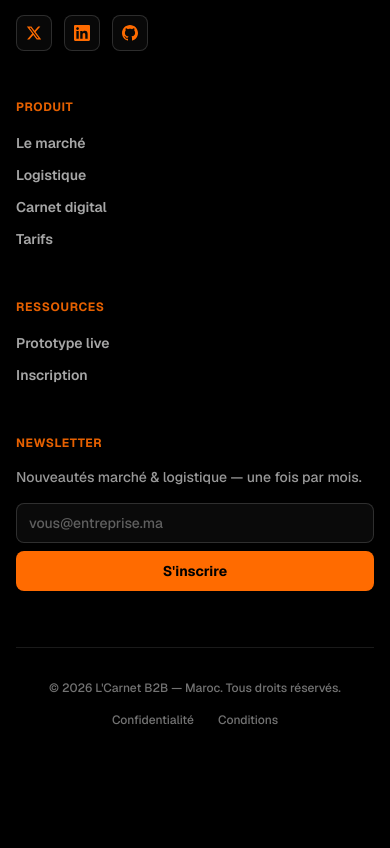
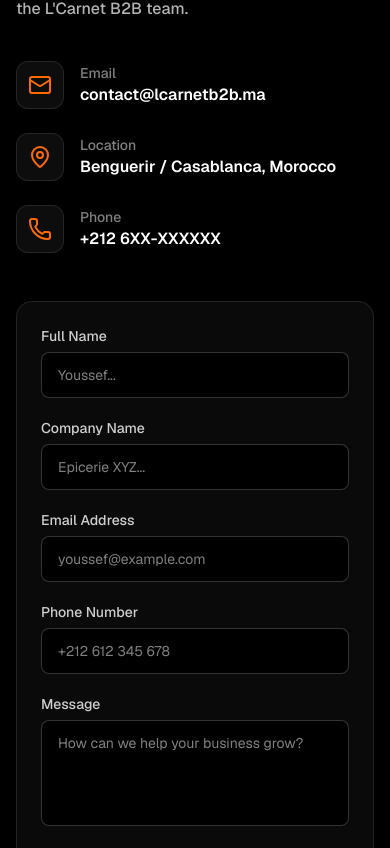
Before and after one commit to omorakwant/moul-sel3a, a Next.js app in the folder lcarnet-b2b-landing/: page / in a window 390 px wide. Shown: the part 5396-6244 px from the top of the page. Before the commit the page ends 6188 px from the top, so only its background shows below. Built offline with nearby package versions, Linux system fonts and the light colour scheme.

Commit message:
Add high-conversion Contact Us section with Framer Motion

```diff
--- a/lcarnet-b2b-landing/package.json
+++ b/lcarnet-b2b-landing/package.json
@@ -9,6 +9,7 @@
     "lint": "eslint"
   },
   "dependencies": {
+    "framer-motion": "^12.38.0",
     "lucide-react": "^1.6.0",
     "next": "16.2.1",
     "react": "19.2.4",
--- a/lcarnet-b2b-landing/src/app/page.tsx
+++ b/lcarnet-b2b-landing/src/app/page.tsx
@@ -5,6 +5,7 @@ import {
   MoroccanPricing,
   MoroccanSolutions,
   SiteHeader,
+  MoroccanContact,
 } from "@/components/home";
 
 export default function Home() {
@@ -16,6 +17,7 @@ export default function Home() {
         <MoroccanMarquee />
         <MoroccanSolutions />
         <MoroccanPricing />
+        <MoroccanContact />
       </main>
       <MoroccanFooter />
     </div>
--- a/lcarnet-b2b-landing/src/components/home/index.ts
+++ b/lcarnet-b2b-landing/src/components/home/index.ts
@@ -4,3 +4,4 @@ export { MoroccanSolutions } from "./moroccan-solutions";
 export { MoroccanPricing } from "./moroccan-pricing";
 export { MoroccanFooter } from "./moroccan-footer";
 export { SiteHeader } from "./site-header";
+export { MoroccanContact } from "./moroccan-contact";
--- /dev/null
+++ b/lcarnet-b2b-landing/src/components/home/moroccan-contact.tsx
@@ -0,0 +1,207 @@
+"use client";
+
+import { useState } from "react";
+import { motion } from "framer-motion";
+import { Mail, MapPin, Phone } from "lucide-react";
+
+export function MoroccanContact() {
+  const [status, setStatus] = useState<"idle" | "loading" | "success" | "error">("idle");
+
+  const handleSubmit = async (e: React.FormEvent<HTMLFormElement>) => {
+    e.preventDefault();
+    setStatus("loading");
+
+    const form = e.currentTarget;
+    const data = new FormData(form);
+
+    try {
+      // Replace YOUR_FORM_ID with the actual Formspree ID
+      const response = await fetch("https://formspree.io/f/YOUR_FORM_ID", {
+        method: "POST",
+        body: data,
+        headers: {
+          Accept: "application/json",
+        },
+      });
+
+      if (response.ok) {
+        setStatus("success");
+        form.reset();
+      } else {
+        setStatus("error");
+      }
+    } catch (error) {
+      setStatus("error");
+    }
+  };
+
+  return (
+    <section className="bg-black px-4 py-20 sm:py-28" id="contact">
+      <div className="mx-auto max-w-6xl">
+        <motion.div
+          initial={{ opacity: 0, y: 20 }}
+          whileInView={{ opacity: 1, y: 0 }}
+          viewport={{ once: true }}
+          transition={{ duration: 0.6 }}
+          className="grid gap-12 lg:grid-cols-2 lg:gap-8"
+        >
+          {/* Left Side: Contact Info */}
+          <div className="flex flex-col justify-center">
+            <h2 className="text-3xl font-extrabold tracking-tight text-white sm:text-4xl md:text-5xl">
+              Get in Touch
+            </h2>
+            <p className="mt-4 max-w-xl text-base font-medium text-white/70 sm:text-lg">
+              Ready to transform your supply chain? Have questions about our marketplace?
+              Reach out to the L&apos;Carnet B2B team.
+            </p>
+
+            <div className="mt-10 space-y-6">
+              <div className="flex items-center gap-4">
+                <div className="flex h-12 w-12 shrink-0 items-center justify-center rounded-xl border border-white/10 bg-white/5 text-[#FF6B00]">
+                  <Mail className="h-6 w-6" aria-hidden />
+                </div>
+                <div>
+                  <p className="text-sm font-medium text-white/50">Email</p>
+                  <p className="text-base font-semibold text-white">contact@lcarnetb2b.ma</p>
+                </div>
+              </div>
+
+              <div className="flex items-center gap-4">
+                <div className="flex h-12 w-12 shrink-0 items-center justify-center rounded-xl border border-white/10 bg-white/5 text-[#FF6B00]">
+                  <MapPin className="h-6 w-6" aria-hidden />
+                </div>
+                <div>
+                  <p className="text-sm font-medium text-white/50">Location</p>
+                  <p className="text-base font-semibold text-white">Benguerir / Casablanca, Morocco</p>
+                </div>
+              </div>
+
+              <div className="flex items-center gap-4">
+                <div className="flex h-12 w-12 shrink-0 items-center justify-center rounded-xl border border-white/10 bg-white/5 text-[#FF6B00]">
+                  <Phone className="h-6 w-6" aria-hidden />
+                </div>
+                <div>
+                  <p className="text-sm font-medium text-white/50">Phone</p>
+                  <p className="text-base font-semibold text-white">+212 6XX-XXXXXX</p>
+                </div>
+              </div>
+            </div>
+          </div>
+
+          {/* Right Side: Functional Form */}
+          <div className="rounded-2xl border border-white/10 bg-[#0a0a0a] p-6 shadow-2xl sm:p-10">
+            {status === "success" ? (
+              <motion.div
+                initial={{ opacity: 0, scale: 0.95 }}
+                animate={{ opacity: 1, scale: 1 }}
+                className="flex h-full min-h-[300px] flex-col items-center justify-center text-center"
+              >
+                <div className="mb-4 flex h-16 w-16 items-center justify-center rounded-full bg-[#FF6B00]/20 text-[#FF6B00]">
+                  <Mail className="h-8 w-8" />
+                </div>
+                <h3 className="text-2xl font-bold text-white">Shukran!</h3>
+                <p className="mt-2 text-white/80">
+                  We have received your request and will contact you shortly.
+                </p>
+                <button
+                  onClick={() => setStatus("idle")}
+                  className="mt-8 rounded-full border border-white/20 bg-transparent px-6 py-2 text-sm font-bold text-white transition hover:bg-white hover:text-black"
+                >
+                  Send another message
+                </button>
+              </motion.div>
+            ) : (
+              <form onSubmit={handleSubmit} className="flex flex-col gap-5">
+                <div className="grid gap-5 sm:grid-cols-2">
+                  <div className="flex flex-col gap-1.5">
+                    <label htmlFor="name" className="text-sm font-medium text-white/80">
+                      Full Name
+                    </label>
+                    <input
+                      required
+                      type="text"
+                      id="name"
+                      name="name"
+                      placeholder="Youssef..."
+                      className="rounded-lg border border-white/20 bg-black px-4 py-3 text-sm text-white outline-none transition focus:border-[#FF6B00] focus:ring-1 focus:ring-[#FF6B00]"
+                    />
+                  </div>
+                  <div className="flex flex-col gap-1.5">
+                    <label htmlFor="company" className="text-sm font-medium text-white/80">
+                      Company Name
+                    </label>
+                    <input
+                      required
+                      type="text"
+                      id="company"
+                      name="company"
+                      placeholder="Epicerie XYZ..."
+                      className="rounded-lg border border-white/20 bg-black px-4 py-3 text-sm text-white outline-none transition focus:border-[#FF6B00] focus:ring-1 focus:ring-[#FF6B00]"
+                    />
+                  </div>
+                </div>
+
+                <div className="grid gap-5 sm:grid-cols-2">
+                  <div className="flex flex-col gap-1.5">
+                    <label htmlFor="email" className="text-sm font-medium text-white/80">
+                      Email Address
+                    </label>
+                    <input
+                      required
+                      type="email"
+                      id="email"
+                      name="email"
+                      placeholder="youssef@example.com"
+                      className="rounded-lg border border-white/20 bg-black px-4 py-3 text-sm text-white outline-none transition focus:border-[#FF6B00] focus:ring-1 focus:ring-[#FF6B00]"
+                    />
+                  </div>
+                  <div className="flex flex-col gap-1.5">
+                    <label htmlFor="phone" className="text-sm font-medium text-white/80">
+                      Phone Number
+                    </label>
+                    <input
+                      required
+                      type="tel"
+                      id="phone"
+                      name="phone"
+                      placeholder="+212 612 345 678"
+                      className="rounded-lg border border-white/20 bg-black px-4 py-3 text-sm text-white outline-none transition focus:border-[#FF6B00] focus:ring-1 focus:ring-[#FF6B00]"
+                    />
+                  </div>
+                </div>
+
+                <div className="flex flex-col gap-1.5">
+                  <label htmlFor="message" className="text-sm font-medium text-white/80">
+                    Message
+                  </label>
+                  <textarea
+                    required
+                    id="message"
+                    name="message"
+                    rows={4}
+                    placeholder="How can we help your business grow?"
+                    className="resize-none rounded-lg border border-white/20 bg-black px-4 py-3 text-sm text-white outline-none transition focus:border-[#FF6B00] focus:ring-1 focus:ring-[#FF6B00]"
+                  />
+                </div>
+
+                {status === "error" && (
+                  <p className="text-sm text-red-500">
+                    Something went wrong. Please try again or email us directly.
+                  </p>
+                )}
+
+                <button
+                  type="submit"
+                  disabled={status === "loading"}
+                  className="mt-2 inline-flex h-12 w-full items-center justify-center rounded-lg bg-[#FF6B00] px-8 text-base font-bold text-white transition hover:bg-white hover:text-[#FF6B00] disabled:cursor-not-allowed disabled:opacity-70"
+                >
+                  {status === "loading" ? "Sending..." : "Submit Message"}
+                </button>
+              </form>
+            )}
+          </div>
+        </motion.div>
+      </div>
+    </section>
+  );
+}
```
Also changed, not shown: 1 other file (tests, documents, lock files or other folders).
